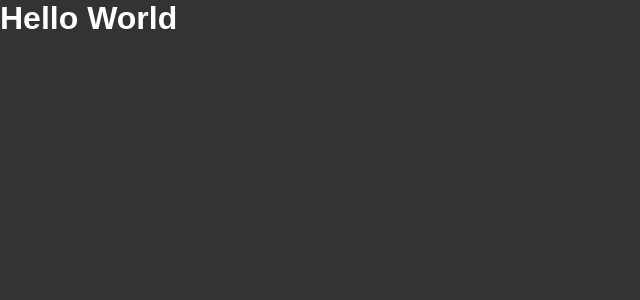
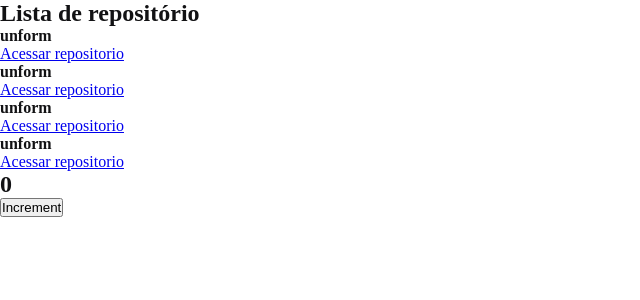
Before and after one commit to Macedonia20/listaDeRepositorios, a React app: page / in a window 1280 px wide. Shown: the top 300 px of the page, without its empty margins (0-640 px from the left). Built offline with nearby package versions, Linux system fonts and the light colour scheme.

Commit message:
inclusao de arquivos, conceitos importantes

```diff
--- a/package.json
+++ b/package.json
@@ -18,11 +18,13 @@
     "@babel/core": "^7.16.0",
     "@babel/preset-env": "^7.16.4",
     "@babel/preset-react": "^7.16.0",
+    "@pmmmwh/react-refresh-webpack-plugin": "^0.5.3",
     "babel-loader": "^8.2.3",
     "cross-env": "^7.0.3",
     "css-loader": "^6.5.1",
     "html-webpack-plugin": "^5.5.0",
     "node-sass": "^6.0.1",
+    "react-refresh": "^0.11.0",
     "sass-loader": "^12.3.0",
     "style-loader": "^3.3.1",
     "webpack": "^5.64.4",
--- a/src/App.jsx
+++ b/src/App.jsx
@@ -1,6 +1,14 @@
+import { Counter } from "./components/Counter";
+import { RepositoryList } from "./components/RepositoryList";
+
 import "./styles/global.scss";
 
-export function App()
-{
-    return <h1>Hello World</h1>
+export function App() {
+    return (
+
+      <>
+          <RepositoryList />
+           <Counter />
+     </>
+    )
 }
--- /dev/null
+++ b/src/components/Counter.jsx
@@ -0,0 +1,19 @@
+import { useState } from 'react';
+
+
+export function Counter() {
+    const [counter, setCounter] = useState(0);
+
+    function increment() {
+      setCounter(counter + 1);
+    }
+
+  return (
+      <div>
+          <h2>{counter}</h2>
+          <button type="button" onClick={increment}>
+              Increment
+          </button>
+      </div>
+  );
+}
--- /dev/null
+++ b/src/components/RepositoryItem.jsx
@@ -0,0 +1,12 @@
+export function RepositoryItem(props) {
+    return (
+      <li>
+              <strong>{props.repository.name ?? 'Default'}</strong>
+              <p>{props.repository.dresciption}</p>
+
+              <a href={props.repository.link}>
+               Acessar repositorio
+              </a>
+       </li>
+    );
+}
--- /dev/null
+++ b/src/components/RepositoryList.jsx
@@ -0,0 +1,22 @@
+import { RepositoryItem } from "./RepositoryItem";
+
+const repository ={
+    name: 'unform',
+    description: 'Forms in React',
+    link: 'https://github.com/unform/unform'
+}
+
+export function RepositoryList() {
+    return (
+        <section className="repository-List">
+            <h1>Lista de repositório</h1>
+
+            <ul>
+               <RepositoryItem repository={repository} />
+              <RepositoryItem repository={repository} />
+              <RepositoryItem repository={repository} />
+              <RepositoryItem repository={repository} />
+             </ul>
+        </section>
+    );
+}
--- a/src/styles/global.scss
+++ b/src/styles/global.scss
@@ -5,8 +5,7 @@ box-sizing: border-box;
 }
 
 body {
-    font-family: Arial, Helvetica, sans-serif;
-    background: #333;
-    color: #fff;
+    font-family: 16px "Helvetica Neve", Arial, sans-serif;
+    color: #121214
 
 }
--- a/webpack.config.js
+++ b/webpack.config.js
@@ -1,5 +1,6 @@
 const path = require('path')
 const HtmlWebpackPlugin = require('html-webpack-plugin')
+const ReactRefreshWebpackPlugin = require('@pmmmwh/react-refresh-webpack-plugin')
 
 const isDevelopment = process.env.NODE_ENV !== 'production';
 
@@ -17,19 +18,27 @@ module.exports = {
  },
  devServer: {
    static: path.resolve(__dirname, 'public'),
+   hot: true,
  },
  plugins: [
+    isDevelopment && new ReactRefreshWebpackPlugin(),
     new HtmlWebpackPlugin({
       template: path.resolve(__dirname, 'public', 'index.html')
     })
-  ],
+  ].filter(Boolean),
   module: {
     rules: [
         {
             test: /\.jsx$/,
             exclude: /node_modules/,
-            use: 'babel-loader',
-
+            use: {
+              loader: 'babel-loader',
+              options: {
+                plugins: [
+                isDevelopment && require.resolve('react-refresh/babel')
+               ].filter(Boolean)
+              }
+            },
         },
         {
           test: /\.scss$/,
```
Also changed, not shown: 2 other files (tests, documents, lock files or other folders).
